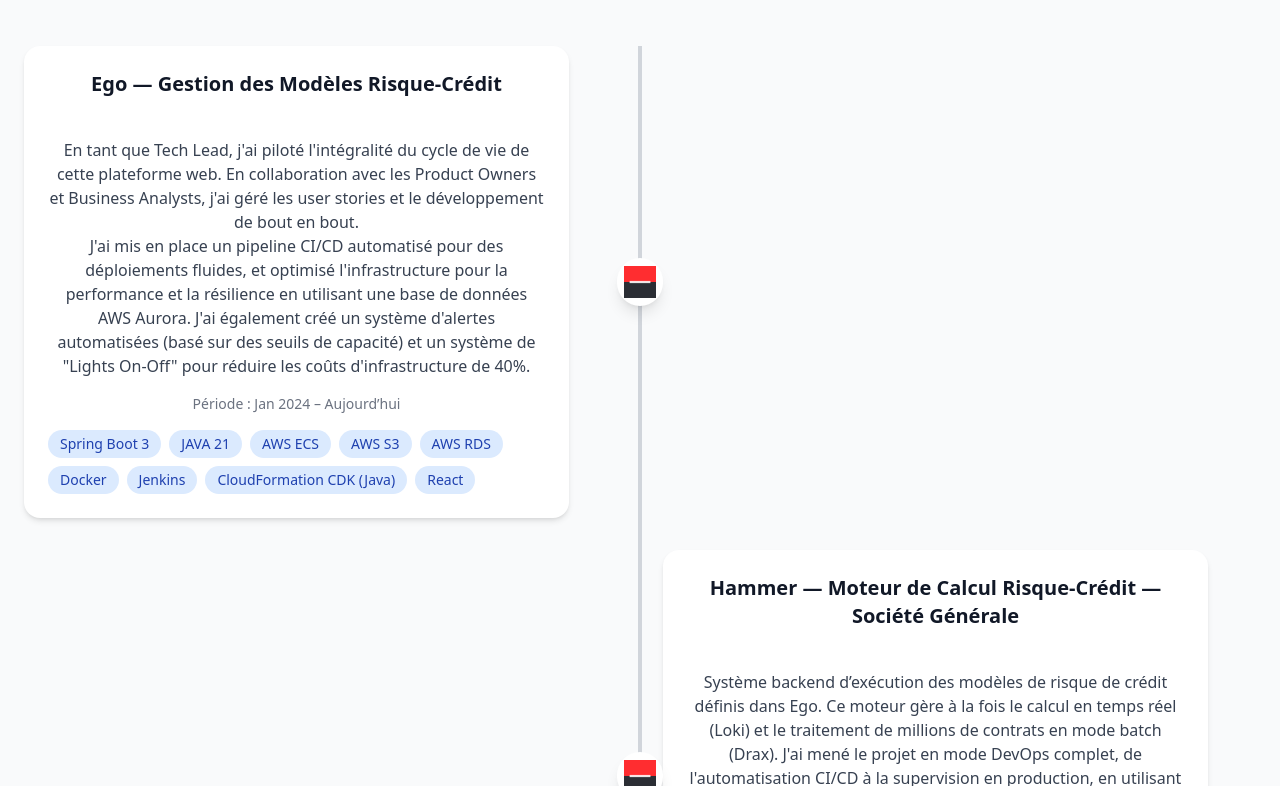
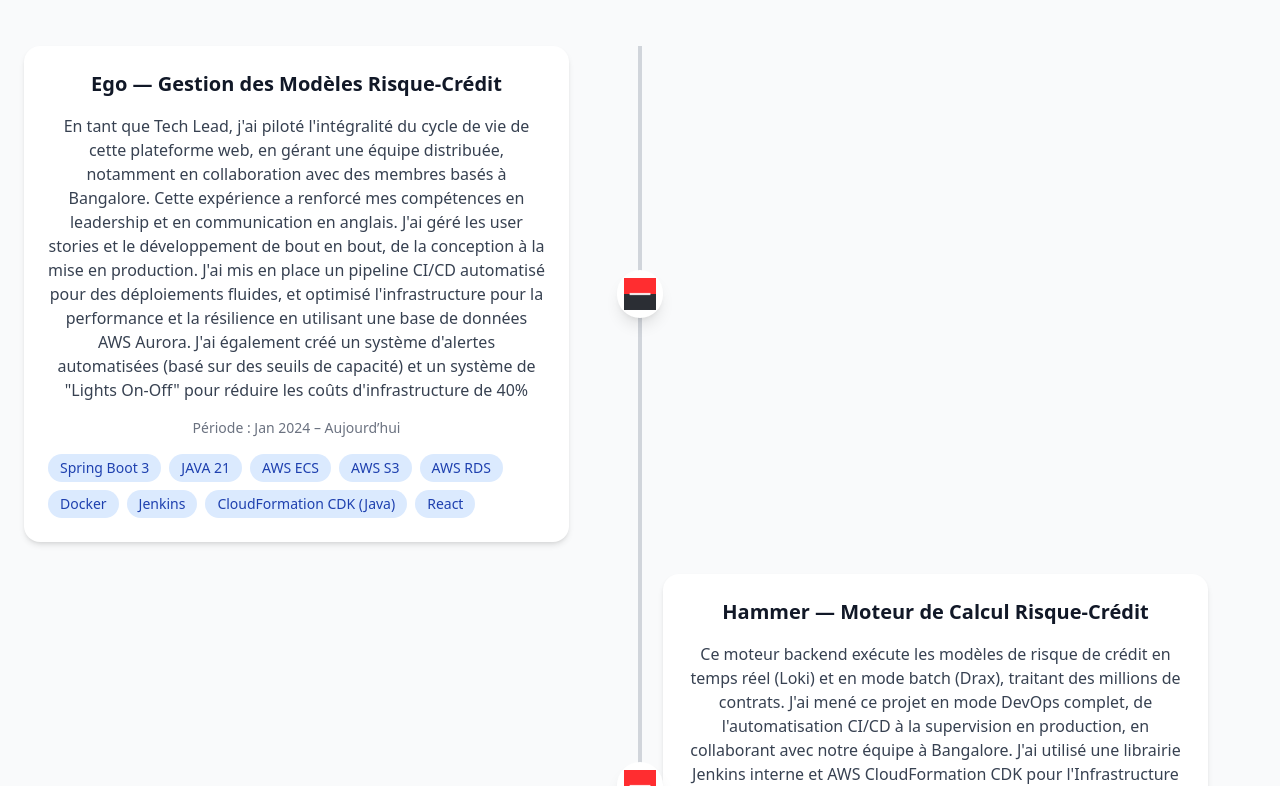
Before and after one commit to mouradmamassi/mourad-portfolio, a React (Vite) app: page / in a window 1280 px wide. Shown: the part 1594-2380 px from the top of the page. Built offline with nearby package versions, Linux system fonts and the light colour scheme.

Commit message:
⚡ imporvement

```diff
--- a/src/components/PortfolioSection.jsx
+++ b/src/components/PortfolioSection.jsx
@@ -3,12 +3,9 @@
 // Données des projets
 const projects = [
   {
-    title: "Ego — Gestion des Modèles Risque-Crédit",
-    description: `
-      En tant que Tech Lead, j'ai piloté l'intégralité du cycle de vie de cette plateforme web. En collaboration avec les Product Owners et Business Analysts, j'ai géré les user stories et le développement de bout en bout.
-      J'ai mis en place un pipeline CI/CD automatisé pour des déploiements fluides, et optimisé l'infrastructure pour la performance et la résilience en utilisant une base de données AWS Aurora. J'ai également créé un système d'alertes automatisées (basé sur des seuils de capacité) et un système de "Lights On-Off" pour réduire les coûts d'infrastructure de 40%.
-    `,
-    technologies: [
+    "title": "Ego — Gestion des Modèles Risque-Crédit",
+    "description": `En tant que Tech Lead, j'ai piloté l'intégralité du cycle de vie de cette plateforme web, en gérant une équipe distribuée, notamment en collaboration avec des membres basés à Bangalore. Cette expérience a renforcé mes compétences en leadership et en communication en anglais. J'ai géré les user stories et le développement de bout en bout, de la conception à la mise en production. J'ai mis en place un pipeline CI/CD automatisé pour des déploiements fluides, et optimisé l'infrastructure pour la performance et la résilience en utilisant une base de données AWS Aurora. J'ai également créé un système d'alertes automatisées (basé sur des seuils de capacité) et un système de "Lights On-Off" pour réduire les coûts d'infrastructure de 40%`,
+    "technologies": [
       "Spring Boot 3",
       "JAVA 21",
       "AWS ECS",
@@ -19,16 +16,14 @@
       "CloudFormation CDK (Java)",
       "React"
     ],
-    period: "Jan 2024 – Aujourd’hui",
-    img: "/images/sg.png",
-    altText: "société générale icon"
+    "period": "Jan 2024 – Aujourd’hui",
+    "img": "/images/sg.png",
+    "altText": "société générale icon"
   },
   {
-    title: "Hammer — Moteur de Calcul Risque-Crédit — Société Générale",
-    description: `
-      Système backend d’exécution des modèles de risque de crédit définis dans Ego. Ce moteur gère à la fois le calcul en temps réel (Loki) et le traitement de millions de contrats en mode batch (Drax). J'ai mené le projet en mode DevOps complet, de l'automatisation CI/CD à la supervision en production, en utilisant une librairie Jenkins interne et AWS CloudFormation CDK pour l'IaC. La partie batch est réalisée via un workflow AWS Step Functions avec gestion de rollback et de retry.
-    `,
-    technologies: [
+    "title": "Hammer — Moteur de Calcul Risque-Crédit",
+    "description": "Ce moteur backend exécute les modèles de risque de crédit en temps réel (Loki) et en mode batch (Drax), traitant des millions de contrats. J'ai mené ce projet en mode DevOps complet, de l'automatisation CI/CD à la supervision en production, en collaborant avec notre équipe à Bangalore. J'ai utilisé une librairie Jenkins interne et AWS CloudFormation CDK pour l'Infrastructure as Code (IaC). La partie batch est gérée par un workflow AWS Step Functions avec des mécanismes de rollback et de retry, assurant la résilience et la fiabilité du traitement.",
+    "technologies": [
       "Spring Boot  3",
       "JAVA 21",
       "AWS Step Functions",
@@ -36,11 +31,11 @@
       "AWS S3",
       "Docker",
       "Jenkins",
-      "CloudFormation CDK (Java)",
+      "CloudFormation CDK (Java)"
     ],
-    period: "Jan 2024 – Aujourd’hui",
-    img: "/images/sg.png",
-    altText: "société générale icon"
+    "period": "Jan 2024 – Aujourd’hui",
+    "img": "/images/sg.png",
+    "altText": "société générale icon"
   },
   {
     title: "SelfCare Monétique — Société Générale",
```
